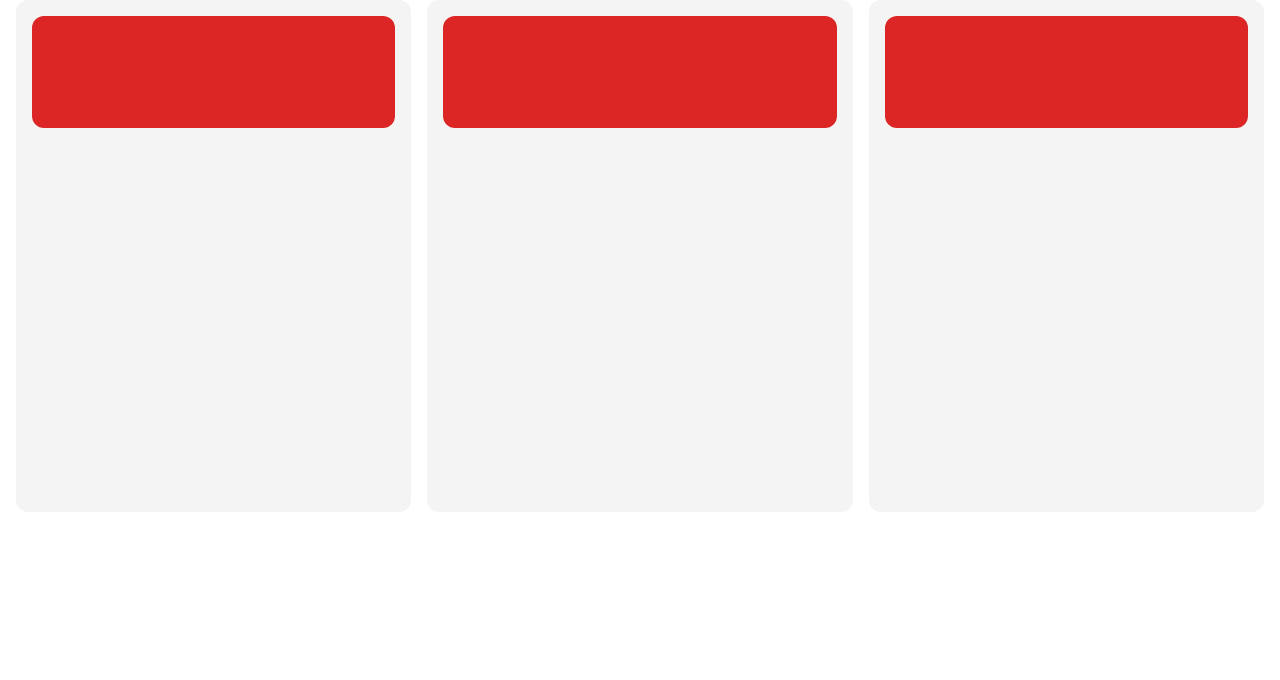
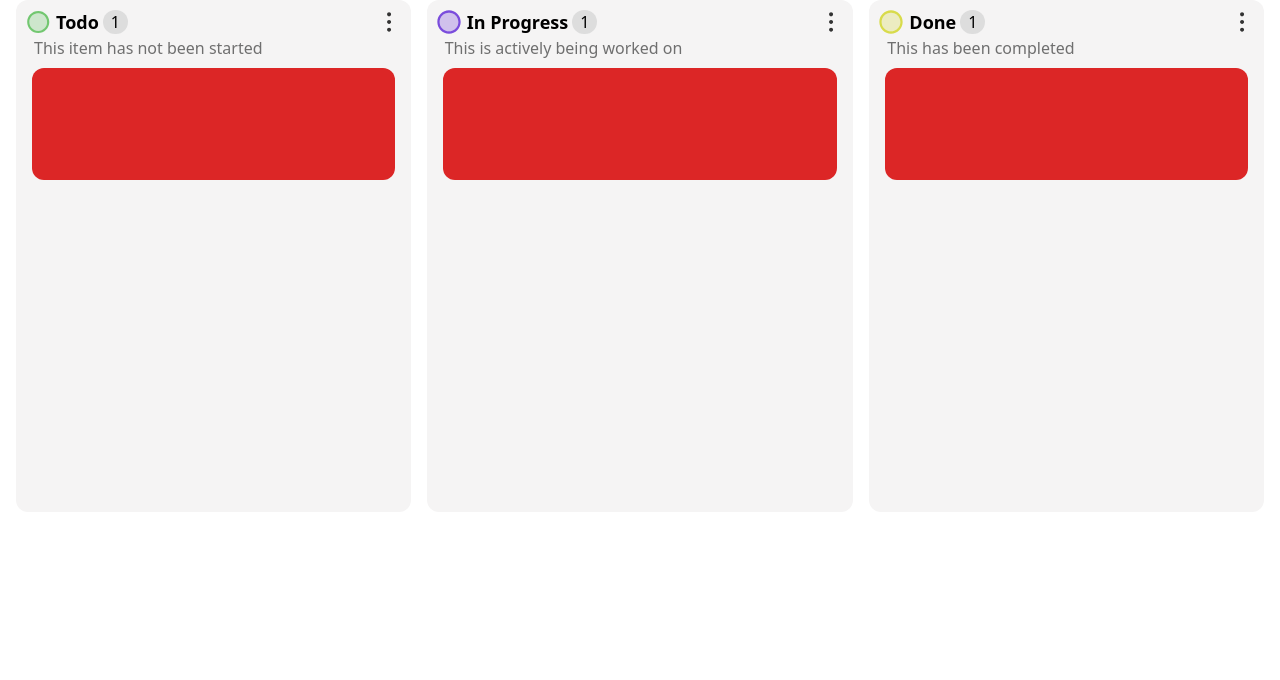
Before and after one commit to Mul-Task/Task-Master, a plain HTML site: page public/index.html in a window 1280 px wide. Shown: the part 120-800 px from the top of the page. Drawn offline with Linux system fonts and the light colour scheme.

Commit message:
Cards-Headers-Done

```diff
--- a/public/index.html
+++ b/public/index.html
@@ -156,33 +156,105 @@
 
 		<!-- Cards Section -->
 		<div class="cards-section md:grid md:grid-cols-3">
+			<!-- Todo card Section -->
 			<div class="todo card">
 				<div
 					class="md:min-h-[32rem] h-auto bg-secondary-200 m-4 p-2 rounded-xl"
 				>
+					<div class="flex justify-between">
+						<div class="flex">
+							<img
+								class="w-7"
+								src="../assets/icons/green-dot.svg"
+								alt="Black Dot"
+							/>
+							<h1 class="px-1 text-lg font-semibold">Todo</h1>
+							<h2 class="my-0.5 px-2 bg-secondary-400 rounded-full">1</h2>
+						</div>
+						<div class="w-7">
+							<a href="#">
+								<img
+									src="../assets/icons/tablerdots.svg"
+									alt=""
+								/>
+							</a>
+						</div>
+					</div>
+					<div class="pl-2.5">
+						<h1 class="text-secondary-500">This item has not been started</h1>
+					</div>
 					<div
 						class="h-28 bg-red-600 md:rounded-xl rounded-2xl mx-2 my-2"
 					></div>
 				</div>
 			</div>
+			<!-- Todo card Section -->
+			<!-- In Progress card Section -->
 			<div class="in-progress card">
 				<div
 					class="md:min-h-[32rem] h-auto bg-secondary-200 md:my-4 md:mx-0 mx-4 p-2 rounded-xl"
 				>
+					<div class="flex justify-between">
+						<div class="flex">
+							<img
+								class="w-7"
+								src="../assets/icons/purple-dot.svg"
+								alt="Black Dot"
+							/>
+							<h1 class="px-1 text-lg font-semibold">In Progress</h1>
+							<h2 class="my-0.5 px-2 bg-secondary-400 rounded-full">1</h2>
+						</div>
+						<div class="w-7">
+							<a href="#">
+								<img
+									src="../assets/icons/tablerdots.svg"
+									alt=""
+								/>
+							</a>
+						</div>
+					</div>
+					<div class="pl-2.5">
+						<h1 class="text-secondary-500">This is actively being worked on</h1>
+					</div>
 					<div
 						class="h-28 bg-red-600 md:rounded-xl rounded-2xl mx-2 my-2"
 					></div>
 				</div>
 			</div>
+			<!-- In progress card Section -->
+			<!-- Done Card Section -->
 			<div class="done card">
 				<div
 					class="md:min-h-[32rem] h-auto bg-secondary-200 m-4 p-2 rounded-xl"
 				>
+					<div class="flex justify-between">
+						<div class="flex">
+							<img
+								class="w-7"
+								src="../assets/icons/yellow-dot.svg"
+								alt="Black Dot"
+							/>
+							<h1 class="px-1 text-lg font-semibold">Done</h1>
+							<h2 class="my-0.5 px-2 bg-secondary-400 rounded-full">1</h2>
+						</div>
+						<div class="w-7">
+							<a href="#">
+								<img
+									src="../assets/icons/tablerdots.svg"
+									alt=""
+								/>
+							</a>
+						</div>
+					</div>
+					<div class="pl-2.5">
+						<h1 class="text-secondary-500">This has been completed</h1>
+					</div>
 					<div
 						class="h-28 bg-red-600 md:rounded-xl rounded-2xl mx-2 my-2"
 					></div>
 				</div>
 			</div>
+			<!-- Done Card Section -->
 		</div>
 		<!-- Cards Section -->
 		<!--Main Section-->
--- a/tailwind.config.js
+++ b/tailwind.config.js
@@ -9,7 +9,8 @@ module.exports = {
 					100: "#fcfcfc",
 					200: "#F5F4F4 ",
 					300: "#F6F6F6",
-					400: "#6F6F6F",
+					400: "#DDDDDD",
+					500: "#6F6F6F",
 				},
 
 				height: {
```
Also changed, not shown: dist/output.css.
